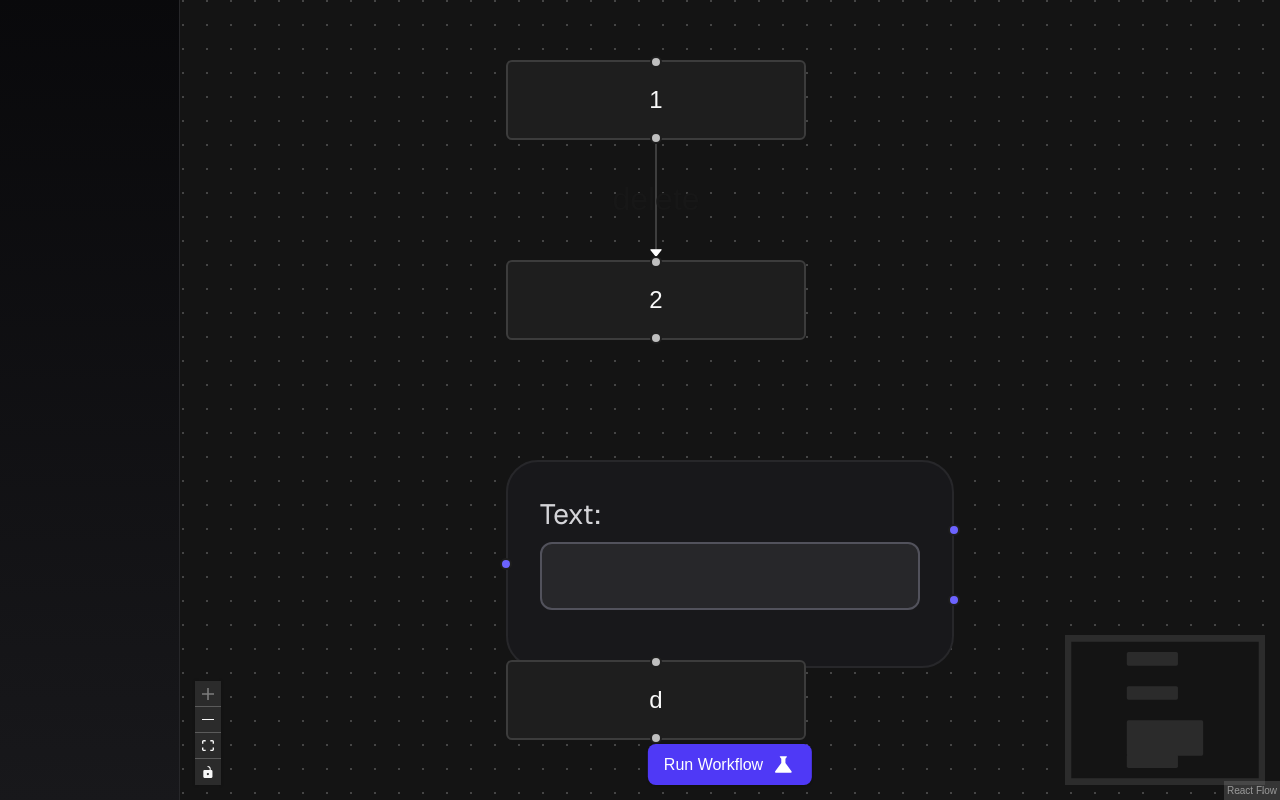
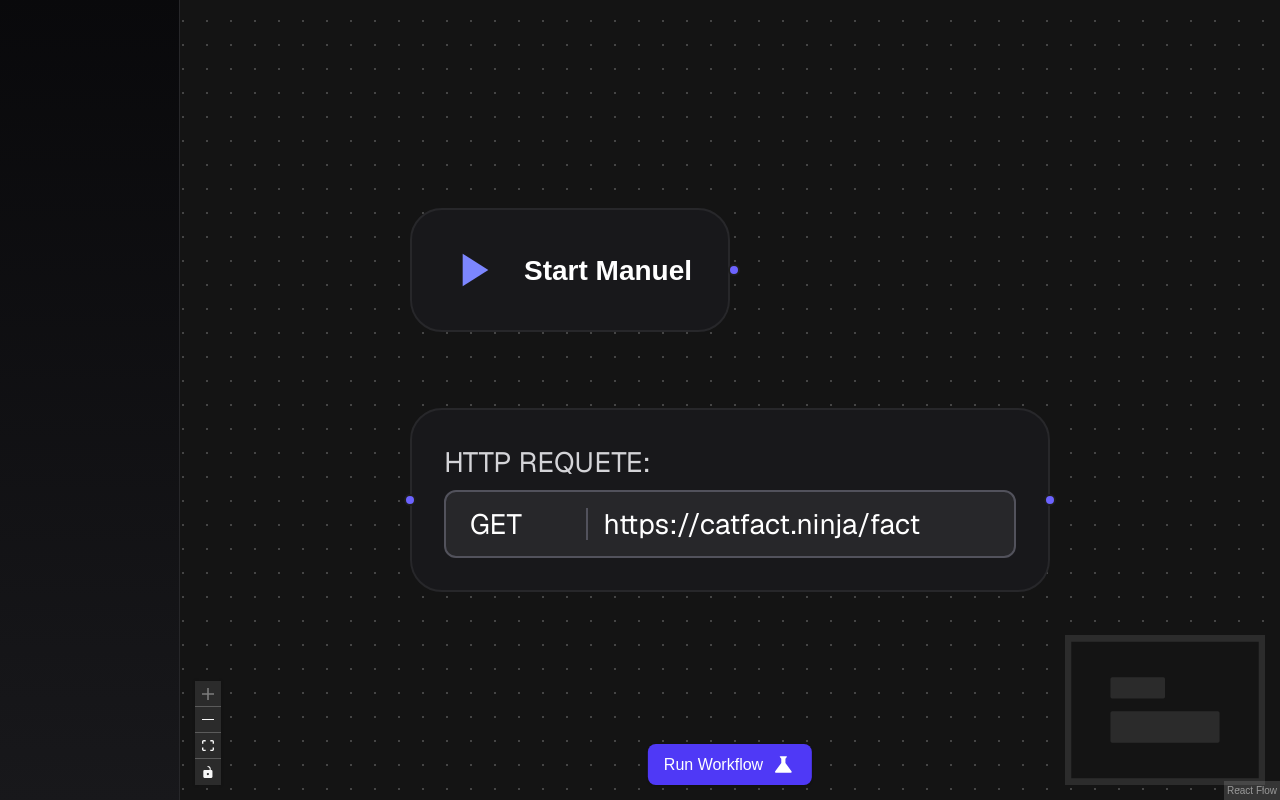
Before and after one commit to MaXianbibi/xka, a Next.js app: page /test_ in a window 1280 px wide. Built offline with nearby package versions, Linux system fonts and the light colour scheme.

Commit message:
Add HttpRequestNode and ManualStartNode components; remove TextUpdaterNode

```diff
--- /dev/null
+++ b/app/test_/custom_node/HttpRequestNode.tsx
@@ -0,0 +1,67 @@
+import { memo, useCallback } from 'react';
+import { Handle, Position, NodeProps, useReactFlow } from '@xyflow/react';
+
+function HttpRequestNode({ id, data, isConnectable }: NodeProps) {
+  const { setNodes } = useReactFlow();
+
+  const updateData = useCallback((key: string, value: string) => {
+    setNodes((nodes) =>
+      nodes.map((node) =>
+        node.id === id ? { ...node, data: { ...node.data, [key]: value } } : node
+      )
+    );
+  }, [id, setNodes]);
+
+  return (
+    <div className="bg-zinc-900 border border-zinc-800 text-white rounded-2xl p-4 w-80 text-sm font-sans transition-all duration-200 hover:shadow-[0_8px_24px_rgba(120,120,255,0.1)]">
+      <Handle
+        type="target"
+        position={Position.Left}
+        isConnectable={isConnectable}
+        style={{ background: '#6c63ff' }}
+      />
+
+      <div>
+        <label className="block mb-1 text-zinc-300">HTTP REQUETE:</label>
+
+        {/* Conteneur unifié qui ressemble à un input */}
+        <div className="nodrag flex items-center w-full px-3 py-1.5 bg-zinc-800 border border-zinc-600 rounded-md focus-within:ring-2 focus-within:ring-indigo-500">
+
+          {/* Sélecteur de méthode (sans styles propres) */}
+          <select
+            value={typeof data.method === 'string' ? data.method : 'GET'}
+            onChange={(e) => updateData('method', e.target.value)}
+            className="bg-transparent appearance-none focus:outline-none text-white pr-2"
+          >
+            <option className="bg-zinc-800">GET</option>
+            <option className="bg-zinc-800">POST</option>
+            <option className="bg-zinc-800">PUT</option>
+            <option className="bg-zinc-800">DELETE</option>
+            <option className="bg-zinc-800">PATCH</option>
+          </select>
+
+          {/* Ligne de séparation verticale */}
+          <div className="h-4 w-px bg-zinc-600"></div>
+
+          {/* Champ de l'URL (sans styles propres) */}
+          <input
+            type="text"
+            value={typeof data.url === 'string' ? data.url : ''}
+            onChange={(e) => updateData('url', e.target.value)}
+            placeholder="https://api.exemple.com"
+            className="w-full bg-transparent focus:outline-none text-white pl-2"
+          />
+        </div>
+      </div>
+
+      <Handle
+        type="source"
+        position={Position.Right}
+        isConnectable={isConnectable}
+        style={{ background: '#6c63ff' }}
+      />
+    </div>
+  );
+}
+
+export default memo(HttpRequestNode);
--- /dev/null
+++ b/app/test_/custom_node/ManuelStartNode.tsx
@@ -0,0 +1,25 @@
+import { memo } from 'react';
+import { MdPlayArrow } from 'react-icons/md';
+import { Handle, Position, NodeProps } from '@xyflow/react';
+
+function ManualStartNode({ isConnectable }: NodeProps) {
+  return (
+    <div
+      className="bg-zinc-900 border border-zinc-800 text-white rounded-2xl p-4 w-40 flex items-center space-x-3 cursor-pointer select-none
+        hover:shadow-[0_8px_24px_rgba(120,120,255,0.2)] transition-shadow duration-200"
+    >
+      <Handle
+        type="source"
+        position={Position.Right}
+        isConnectable={isConnectable}
+        style={{ right: -14, background: '#6c63ff' }}
+      />
+
+      <MdPlayArrow size={28} className="text-indigo-400" />
+
+      <span className="font-semibold text-sm">Start Manuel</span>
+    </div>
+  );
+}
+
+export default memo(ManualStartNode);
--- a/app/test_/custom_node/input_node.tsx
+++ /dev/null
@@ -1,54 +0,0 @@
-import { useCallback } from 'react';
-import { Handle, Position, NodeProps, useReactFlow } from '@xyflow/react';
-
-export default function TextUpdaterNode({ id, data, isConnectable }: NodeProps) {
-  const { setNodes } = useReactFlow();
-
-  const onChange = useCallback((e: React.ChangeEvent<HTMLInputElement>) => {
-    const value = e.target.value;
-    setNodes((nodes) =>
-      nodes.map((node) =>
-        node.id === id ? { ...node, data: { ...node.data, value } } : node
-      )
-    );
-  }, [id, setNodes]);
-
-  return (
-    <div className="bg-zinc-900 border border-zinc-800 text-white rounded-2xl p-4 w-56 text-sm font-sans transition-all duration-200 hover:shadow-[0_8px_24px_rgba(120,120,255,0.1)]">
-      <Handle
-        type="target"
-        position={Position.Left}
-        isConnectable={isConnectable}
-        style={{ background: '#6c63ff' }}
-      />
-
-      <div className="mb-3">
-        <label htmlFor="text" className="block mb-1 text-zinc-300">
-          Text:
-        </label>
-        <input
-          id="text"
-          name="text"
-          value={typeof data?.value === 'string' ? data.value : ''}
-          onChange={onChange}
-          className="nodrag w-full px-3 py-1.5 bg-zinc-800 border border-zinc-600 rounded-md text-white focus:outline-none focus:ring-2 focus:ring-indigo-500"
-        />
-      </div>
-
-      <Handle
-        type="source"
-        position={Position.Right}
-        id="a"
-        isConnectable={isConnectable}
-        style={{ top: 35, background: '#6c63ff' }}
-      />
-      <Handle
-        type="source"
-        position={Position.Right}
-        id="b"
-        isConnectable={isConnectable}
-        style={{ top: 70, background: '#6c63ff' }}
-      />
-    </div>
-  );
-}
--- a/app/test_/page.tsx
+++ b/app/test_/page.tsx
@@ -24,22 +24,23 @@ import { MdScience } from "react-icons/md";
 
 import '@xyflow/react/dist/style.css';
 
-import TextUpdaterNode from './custom_node/input_node'
+import HttpRequestNode from './custom_node/HttpRequestNode'
+import ManualStartNode from './custom_node/ManuelStartNode';
 import CustomEdge from './custom_edges/canDeleteEdge';
 import { saveWorkflow } from '@/app/lib/Workflow/workflow';
 
 const initialNodes = [
-    { id: 'a', position: { x: 0, y: 0 }, data: { label: '1' } },
-    { id: 'b', position: { x: 0, y: 100 }, data: { label: '2' } },
-    { id: 'c', position: { x: 0, y: 200 }, type: 'textUpdater', data: { label: '3' } },
-    { id: 'd', position: { x: 0, y: 300 }, data: { label: 'd' } },
+    { id: 'c', position: { x: 0, y: 200 }, type: 'httpRequestNode', data: { "method": "GET", "url": "https://catfact.ninja/fact" } },
+    { id: 'b', position: { x: 0, y: 100 }, type: 'manualStartNode', data: { label: '2' } },
 
 ];
 
-const nodeTypes = { textUpdater: TextUpdaterNode };
-const edgeTypes = {
-    'custom-edge': CustomEdge,
+const nodeTypes = {
+    httpRequestNode: HttpRequestNode,
+    manualStartNode: ManualStartNode
 };
+
+
 
 const initialEdges: Edge[] = [
     {
@@ -57,10 +58,7 @@ const initialEdges: Edge[] = [
 export default function Page() {
     const [nodes, setNodes, onNodesChange] = useNodesState(initialNodes);
     const [edges, setEdges, onEdgesChange] = useEdgesState(initialEdges);
-
     const [rfInstance, setRfInstance] = React.useState<any>(null);
-
-
 
     const onConnect = useCallback((connection: Connection) => {
         console.log(rfInstance.toObject());
@@ -68,7 +66,7 @@ export default function Page() {
             addEdge(
                 {
                     ...connection,
-                    type: 'custom-edge',
+
                     markerEnd: {
                         type: MarkerType.ArrowClosed,
                         color: 'white',
@@ -92,7 +90,6 @@ export default function Page() {
                 colorMode='dark'
                 fitView
                 nodeTypes={nodeTypes}
-                edgeTypes={edgeTypes}
                 onInit={setRfInstance}
             >
                 <Panel position="bottom-center" className="w-fit">
```
